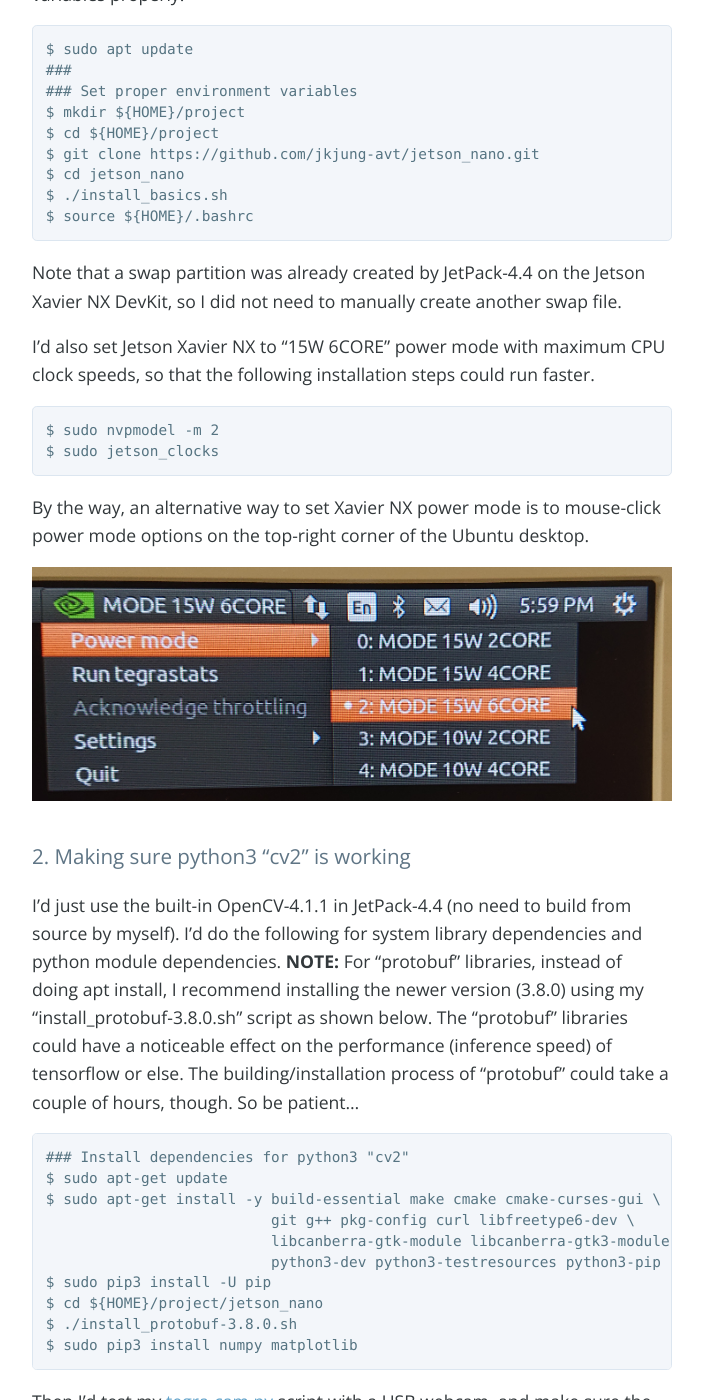
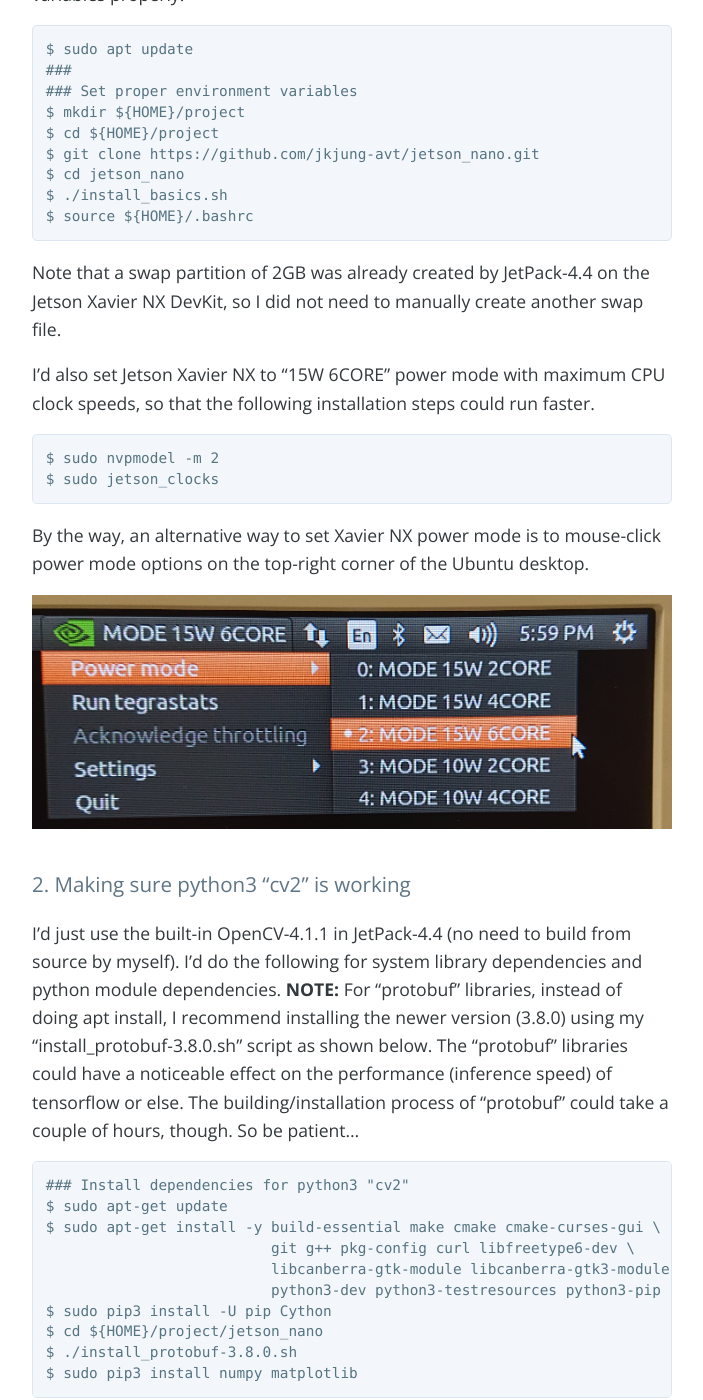
Before and after one commit to jkjung-avt/jkjung-avt.github.io, a Jekyll site: the page built from _posts/2020-07-26-setting-up-xavier-nx.md, in a window 1280 px wide and 1400 px high, scrolled down 1389 px. Shown: the whole window, without its empty margins (288-991 px from the left). Built offline with Jekyll 4.4.1, drawn with Linux system fonts in a browser that asks for light colours; nearby versions of some CDN libraries; comment, search, counter and statistics services are not loaded.

Commit message:
Add pip3 install Cython

````diff
--- a/_posts/2020-07-26-setting-up-xavier-nx.md
+++ b/_posts/2020-07-26-setting-up-xavier-nx.md
@@ -36,7 +36,7 @@ $ ./install_basics.sh
 $ source ${HOME}/.bashrc
 ```
 
-Note that a swap partition was already created by JetPack-4.4 on the Jetson Xavier NX DevKit, so I did not need to manually create another swap file.
+Note that a swap partition of 2GB was already created by JetPack-4.4 on the Jetson Xavier NX DevKit, so I did not need to manually create another swap file.
 
 I'd also set Jetson Xavier NX to "15W 6CORE" power mode with maximum CPU clock speeds, so that the following installation steps could run faster.
 
@@ -60,7 +60,7 @@ $ sudo apt-get install -y build-essential make cmake cmake-curses-gui \
                           git g++ pkg-config curl libfreetype6-dev \
                           libcanberra-gtk-module libcanberra-gtk3-module \
                           python3-dev python3-testresources python3-pip
-$ sudo pip3 install -U pip
+$ sudo pip3 install -U pip Cython
 $ cd ${HOME}/project/jetson_nano
 $ ./install_protobuf-3.8.0.sh
 $ sudo pip3 install numpy matplotlib
````
